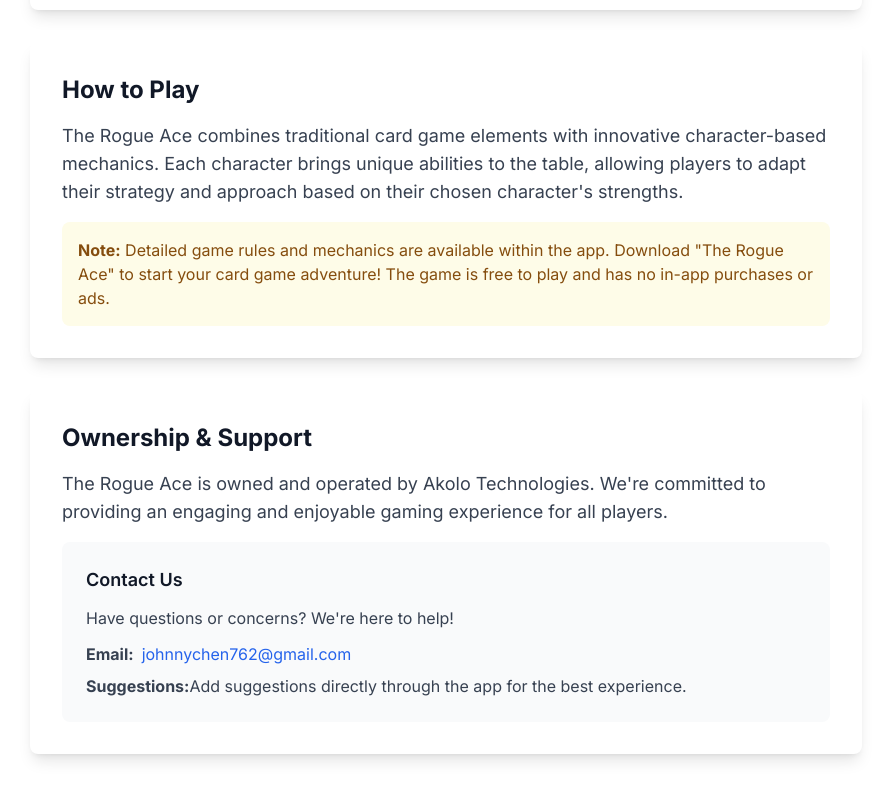
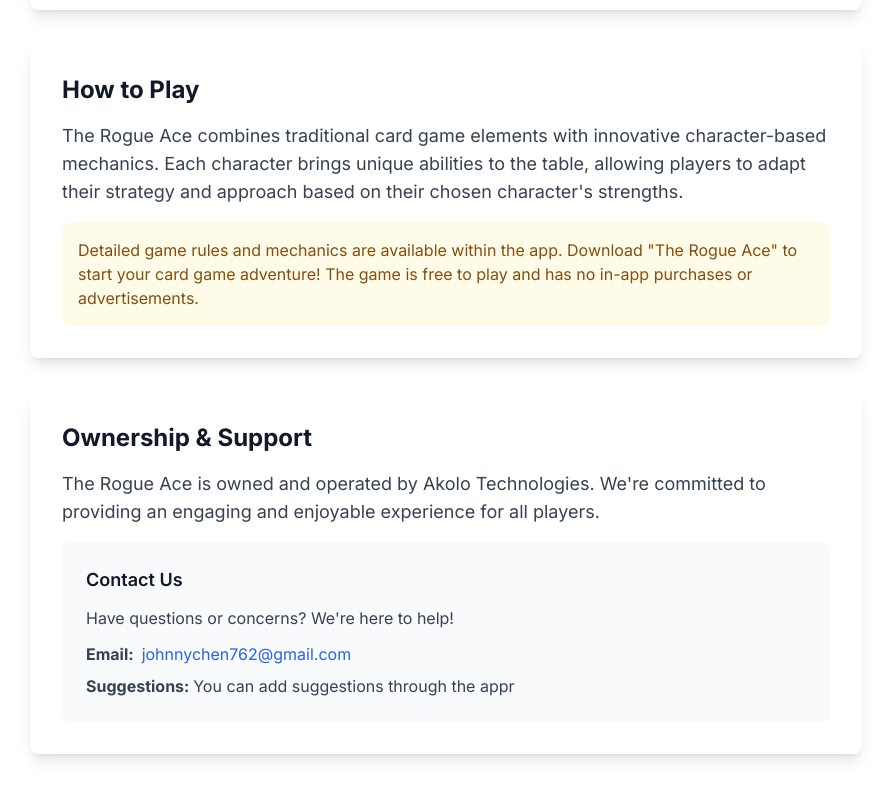
Before and after one commit to TheRoguestAce/akolotechnologies, a Next.js app: page /rogue_ace/info in a window 1280 px wide. Shown: the part 667-1467 px from the top of the page, without its empty margins (194-1085 px from the left). Built offline with nearby package versions, Linux system fonts and the light colour scheme.

Commit message:
updating some info

```diff
--- a/app/rogue_ace/info/page.tsx
+++ b/app/rogue_ace/info/page.tsx
@@ -50,9 +50,9 @@
 
           <div className="bg-yellow-50 p-4 rounded-lg">
             <p className="text-yellow-800">
-              <strong>Note:</strong> Detailed game rules and mechanics are available within the app.
-              Download "The Rogue Ace" to start your card game adventure! The game is free to play and
-              has no in-app purchases or ads.
+              Detailed game rules and mechanics are available within the app.
+              Download "The Rogue Ace" to start your card game adventure!
+              The game is free to play and has no in-app purchases or advertisements.
             </p>
           </div>
         </div>
@@ -63,7 +63,7 @@
         <div className="text-gray-700 space-y-4">
           <p className="text-lg">
             The Rogue Ace is owned and operated by Akolo Technologies. We're committed to
-            providing an engaging and enjoyable gaming experience for all players.
+            providing an engaging and enjoyable experience for all players.
           </p>
 
           <div className="bg-gray-50 p-6 rounded-lg">
@@ -79,8 +79,8 @@
                 </a>
               </p>
               <p className="text-gray-700">
-                <strong>Suggestions:</strong>
-                Add suggestions directly through the app for the best experience.
+                <strong>Suggestions: </strong>
+                You can add suggestions through the appr
               </p>
             </div>
           </div>
```
